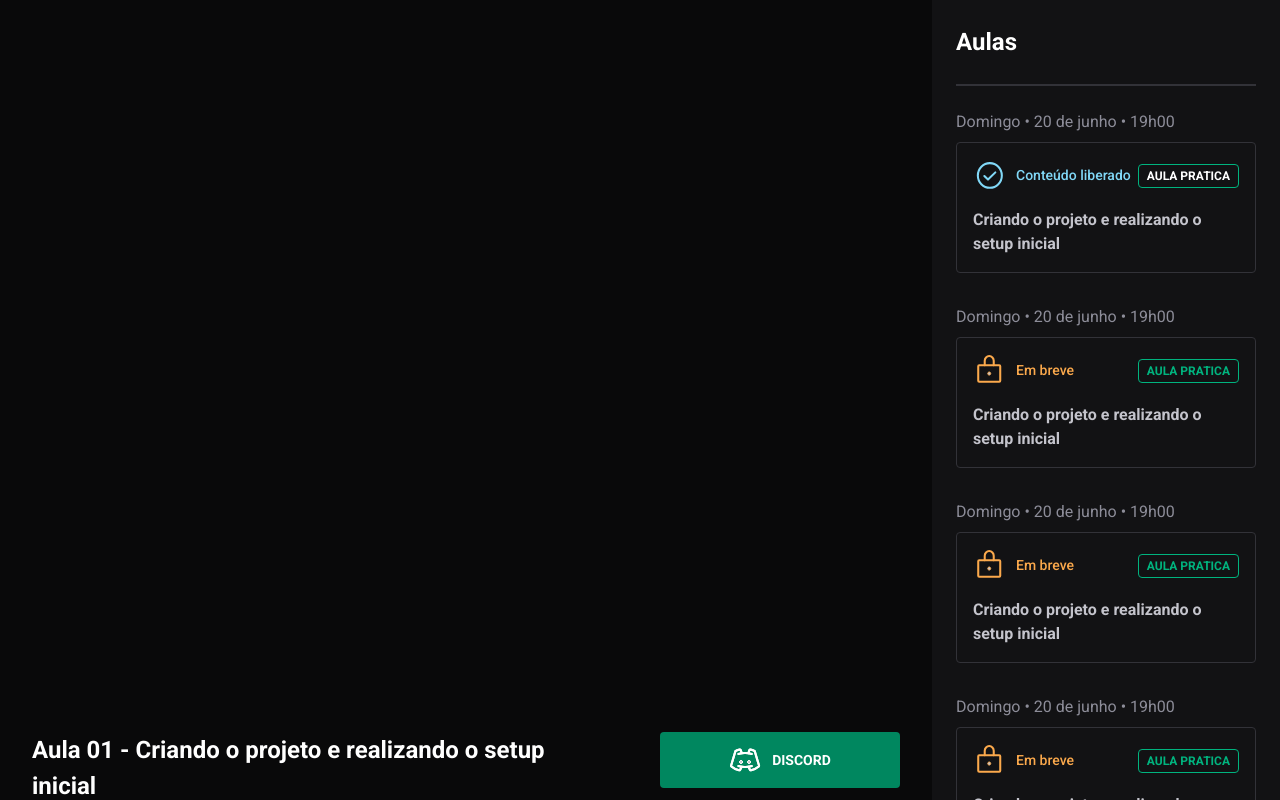
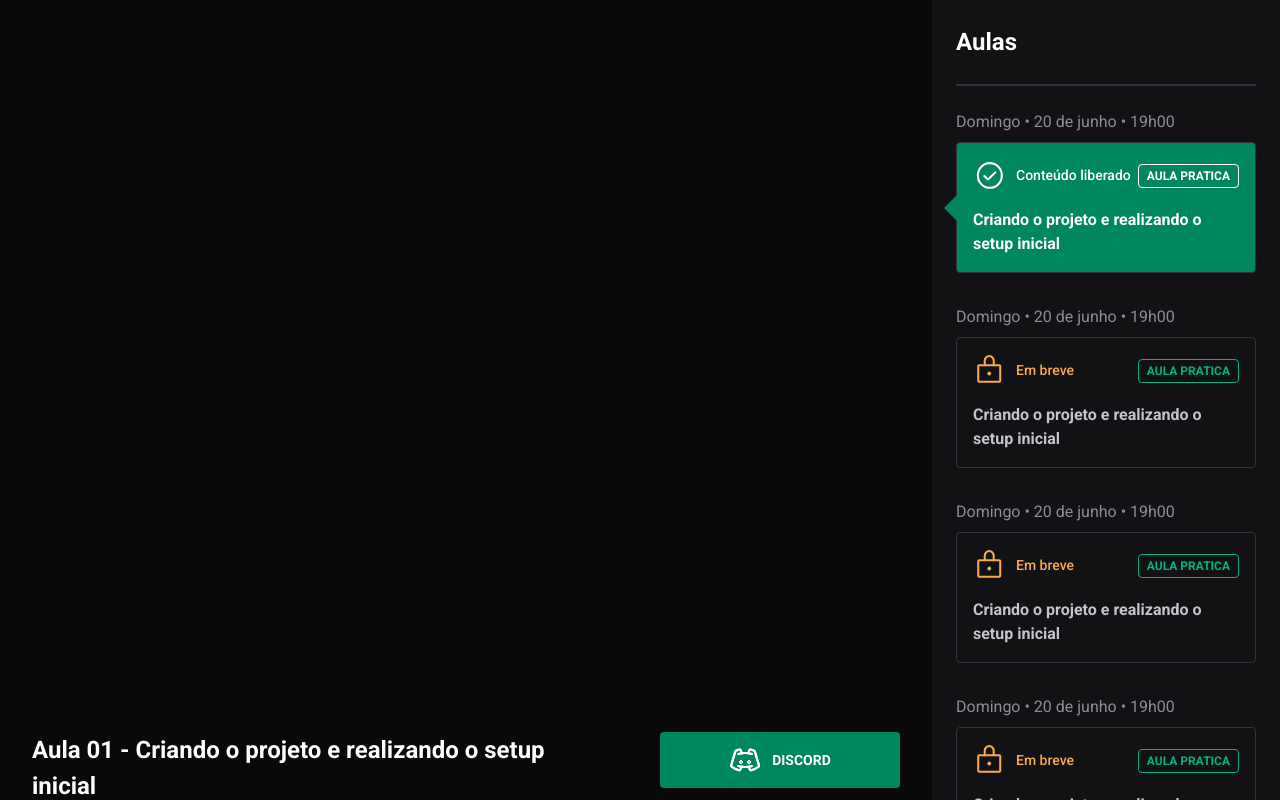
Before and after one commit to AldoWa/video-plataform, a Next.js app: page / in a window 1280 px wide. Shown: the top 800 px of the page. Built offline with nearby package versions, Linux system fonts and the light colour scheme.

Commit message:
:sparkles: feat: adding some details

```diff
--- a/src/components/CardClass/index.tsx
+++ b/src/components/CardClass/index.tsx
@@ -5,6 +5,7 @@ import Check from '@/assets/icons/check.svg'
 interface CardClassProps  {
   isReleased: boolean;
   title: string;
+  selected?: boolean;
 }
 
 const Relesead = () => {
@@ -23,12 +24,12 @@ const Blocked = () => {
   )
 }
 
-const CardClass = ({ isReleased, title }: CardClassProps ) => {
+const CardClass = ({ isReleased, title, selected = false }: CardClassProps ) => {
   const type = isReleased ? 'released' : 'blocked'
   return (
     <Container>
       <Data>Domingo • 20 de junho • 19h00</Data>
-      <Wrapper>
+      <Wrapper selected={selected} disabled={!isReleased}>
         <div className="flex justify-between items-center w-full">
           { isReleased ? <Relesead /> : <Blocked /> }
           <Type type={type}>Aula Pratica</Type>
--- a/src/components/CardClass/style.tsx
+++ b/src/components/CardClass/style.tsx
@@ -7,22 +7,28 @@ interface Props {
 
 interface WrapperProps {
   selected?: boolean;
+  disabled?: boolean;
 }
 
 export const Container = styled.div``
 
 export const Wrapper = styled.button<WrapperProps>`
-  ${({ theme, selected }) => css`
+  ${({ theme, selected, disabled }) => css`
     display: flex;
     flex-direction: column;
     width: 100%;
     border: 1px solid ${theme.color.base.stroke_divider};
     padding: ${rem(16)};
-
-    &:hover {
-      border-color: ${theme.color.product.green};
-      transition: border-color 0.3s ease-in-out;
-    }
+    cursor: initial;
+    ${!disabled && css`
+      cursor: pointer;
+      &:hover {
+        background-color: ${theme.color.product.green_light};
+        &::after {
+          border-right: 14px solid ${theme.color.product.green_light};
+        }
+      }
+    `}
     ${selected && css`
       background-color: ${ theme.color.product.green };
       ${Text} {
--- a/src/components/Classes/index.tsx
+++ b/src/components/Classes/index.tsx
@@ -11,6 +11,7 @@ const Classes = () => {
           <CardClass
             isReleased={true}
             title="Criando o projeto e realizando o setup inicial"
+            selected
           />
         </li>
         <li>
```
